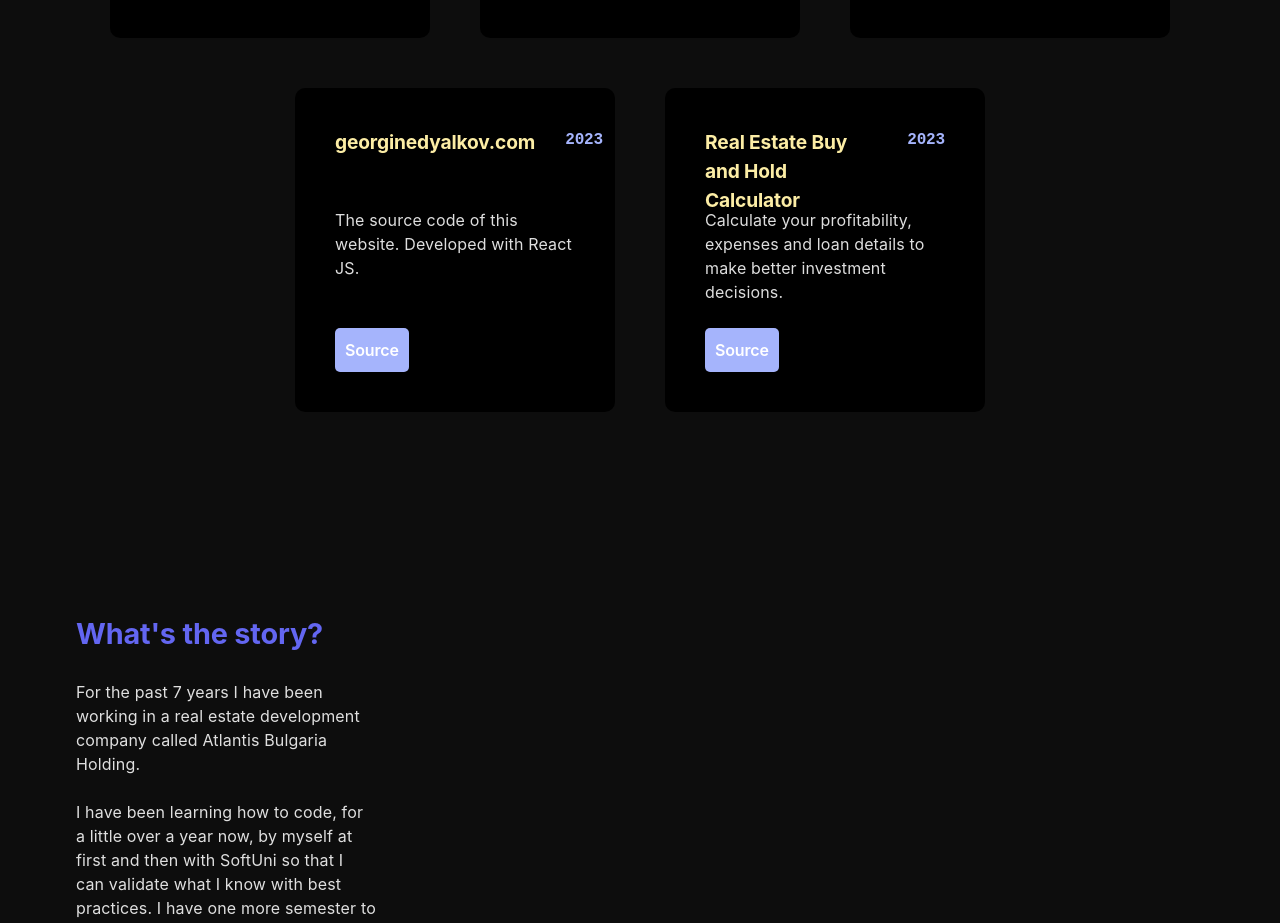
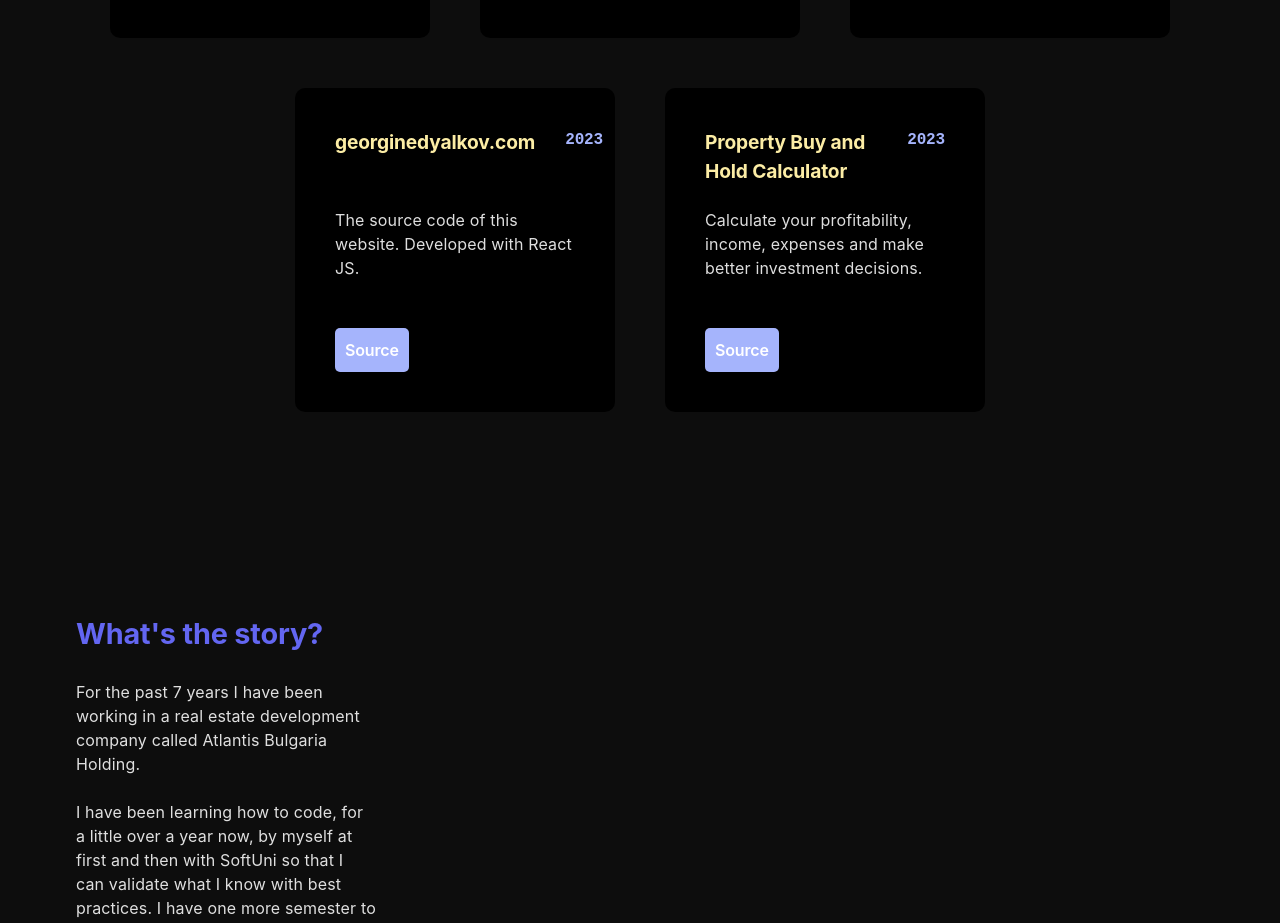
Before and after one commit to GeorgiNedyalkov/georginedyalkov.com, a React (Vite) app: page / in a window 1280 px wide. Shown: the part 1690-2613 px from the top of the page. Built offline with nearby package versions, Linux system fonts and the light colour scheme; the HTML template or start-up script is replaced by a standard one.

Commit message:
change last project title and description

```diff
--- a/src/data/projectsData.js
+++ b/src/data/projectsData.js
@@ -35,8 +35,8 @@ export const projectsData = [
     },
     {
         id: 5,
-        name: "Real Estate Buy and Hold Calculator",
-        description: `Calculate your profitability, expenses and loan details to make better investment decisions.`,
+        name: "Property Buy and Hold Calculator",
+        description: `Calculate your profitability, income, expenses and make better investment decisions.`,
         date: 2023,
         code: "https://github.com/GeorgiNedyalkov/real-estate-investment-tools.git",
     },
```
